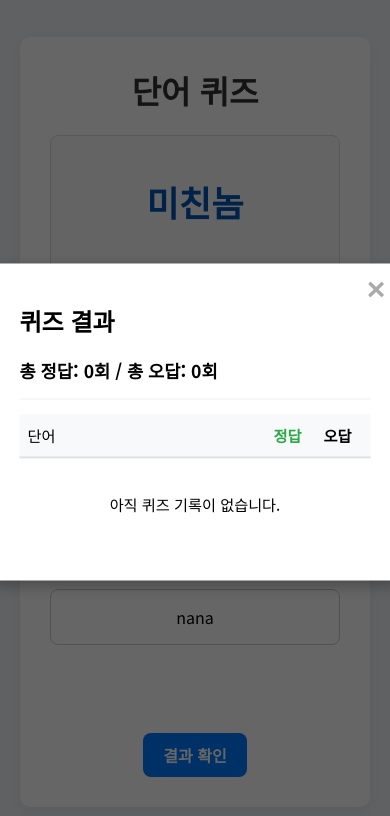
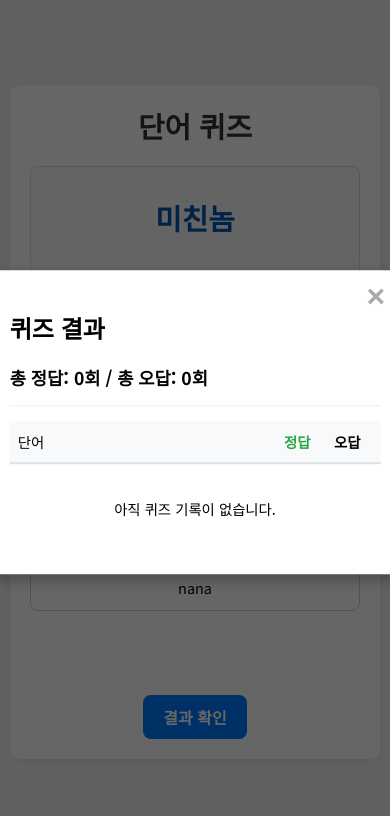
Before and after one commit to viajw/viajw.github.io, a plain HTML site: page vocabulary/index.html in a window 390 px wide. Both pictures are taken after a click on the button "결과 확인". Drawn offline with Linux system fonts and the light colour scheme.

Commit message:
Update style.css

```diff
--- a/vocabulary/style.css
+++ b/vocabulary/style.css
@@ -23,11 +23,11 @@ body {
     z-index: 1;
 }
 
-/* ... (h1, .word-card, #options-container 등 기존 스타일은 동일) ... */
 h1 {
     color: #333;
     margin-top: 0;
 }
+
 .word-card {
     background-color: #f9f9f9;
     border: 1px solid #ddd;
@@ -38,13 +38,16 @@ h1 {
     font-weight: 700;
     color: #0056b3;
     min-height: 80px;
+    word-break: keep-all; /* 단어 단위로 줄바꿈 (필요시) */
 }
+
 #options-container {
     display: flex;
     flex-direction: column;
     gap: 12px;
     margin-top: 20px;
 }
+
 #options-container button {
     font-family: 'Noto Sans KR', sans-serif;
     font-size: 1rem;
@@ -56,6 +59,7 @@ h1 {
     transition: all 0.2s ease;
     width: 100%;
 }
+
 #options-container button:not(:disabled):hover {
     background-color: #f5f5f5;
     border-color: #aaa;
@@ -74,6 +78,7 @@ h1 {
     opacity: 0.8;
     cursor: not-allowed;
 }
+
 #feedback {
     font-size: 1.2rem;
     font-weight: 700;
@@ -86,6 +91,7 @@ h1 {
 #feedback.incorrect {
     color: #dc3545;
 }
+
 #results-button {
     font-family: 'Noto Sans KR', sans-serif;
     font-size: 1rem;
@@ -103,14 +109,10 @@ h1 {
     background-color: #0056b3;
 }
 
-/* ▼▼▼ 이 아랫부분이 수정/교체되었습니다 ▼▼▼ */
-
-/* 공통 hidden 클래스 */
+/* --- (모달 스타일) --- */
 .hidden {
     display: none;
 }
-
-/* 모달 배경 (Overlay) */
 #modal-overlay {
     position: fixed;
     top: 0;
@@ -120,8 +122,6 @@ h1 {
     background-color: rgba(0, 0, 0, 0.6);
     z-index: 100;
 }
-
-/* 모달 팝업창 스타일 */
 #results-container.modal {
     position: fixed;
     top: 50%;
@@ -139,8 +139,6 @@ h1 {
     border-top: none;
     text-align: left;
 }
-
-/* 모달 닫기 버튼 (X) */
 .close-button {
     position: absolute;
     top: 10px;
@@ -158,7 +156,7 @@ h1 {
     color: #333;
 }
 
-/* 전체 점수 표시 */
+/* --- (통계 테이블 스타일) --- */
 #score-display {
     font-size: 1.1rem;
     font-weight: 700;
@@ -166,14 +164,10 @@ h1 {
     border-bottom: 1px solid #eee;
     margin-bottom: 15px;
 }
-
-/* 2, 3. 단어별 통계 테이블 스타일 */
 .stats-table {
     width: 100%;
     font-size: 0.95rem;
 }
-
-/* 테이블 헤더 (고정) */
 .stats-header {
     display: flex;
     font-weight: 700;
@@ -181,14 +175,10 @@ h1 {
     padding: 10px 8px;
     border-bottom: 2px solid #dee2e6;
 }
-
-/* 테이블 바디 (스크롤 가능) */
 .stats-body {
-    max-height: 250px; /* 목록이 길어지면 스크롤 */
+    max-height: 250px;
     overflow-y: auto;
 }
-
-/* 테이블 각 행 */
 .stats-row {
     display: flex;
     padding: 10px 8px;
@@ -197,26 +187,65 @@ h1 {
 .stats-row:last-child {
     border-bottom: none;
 }
-
-/* 3. 컬럼 정렬 */
 .col-word {
-    flex: 1; /* 단어가 남은 공간 모두 차지 */
+    flex: 1;
     text-align: left;
     font-weight: 500;
+    /* 긴 단어가 화면을 뚫는 것을 방지 */
+    word-break: break-all;
 }
 .col-correct {
-    width: 50px; /* 고정 폭 */
+    width: 50px;
     text-align: center;
     color: #28a745;
 }
 .col-incorrect {
-    width: 50px; /* 고정 폭 */
+    width: 50px;
     text-align: center;
 }
-
-/* 2-b. 틀린 단어(오답 1 이상) 빨간색 표시 */
 .is-missed {
     color: #dc3545;
     font-weight: 700;
 }
-/* ▲▲▲ 수정/교체 완료 ▲▲▲ */
+
+/* ▼▼▼ 추가된 부분 (모바일 반응형) ▼▼▼
+  화면 너비가 480px 이하일 때 적용됩니다.
+*/
+@media (max-width: 480px) {
+    body {
+        padding: 10px; /* body 여백 축소 */
+    }
+
+    .quiz-container {
+        padding: 20px; /* 퀴즈 컨테이너 내부 여백 축소 */
+    }
+
+    h1 {
+        font-size: 1.8rem; /* 제목 글자 크기 축소 */
+    }
+
+    .word-card {
+        font-size: 1.8rem; /* (가장 중요) 단어 글자 크기 대폭 축소 */
+        padding: 30px 15px; /* 단어 카드 여백 축소 */
+    }
+
+    #options-container button {
+        font-size: 0.9rem; /* 버튼 글자 크기 축소 */
+        padding: 12px; /* 버튼 여백 축소 */
+    }
+
+    #feedback {
+        font-size: 1.1rem; /* 피드백 글자 크기 축소 */
+    }
+
+    /* 모달 팝업창도 좌우 여백을 조금 더 확보 */
+    #results-container.modal {
+        width: 95%;
+        padding: 20px;
+    }
+
+    .stats-table {
+        font-size: 0.9rem; /* 통계 테이블 글자 크기 축소 */
+    }
+}
+/* ▲▲▲ 추가된 부분 (모바일 반응형) ▲▲▲ */
```
